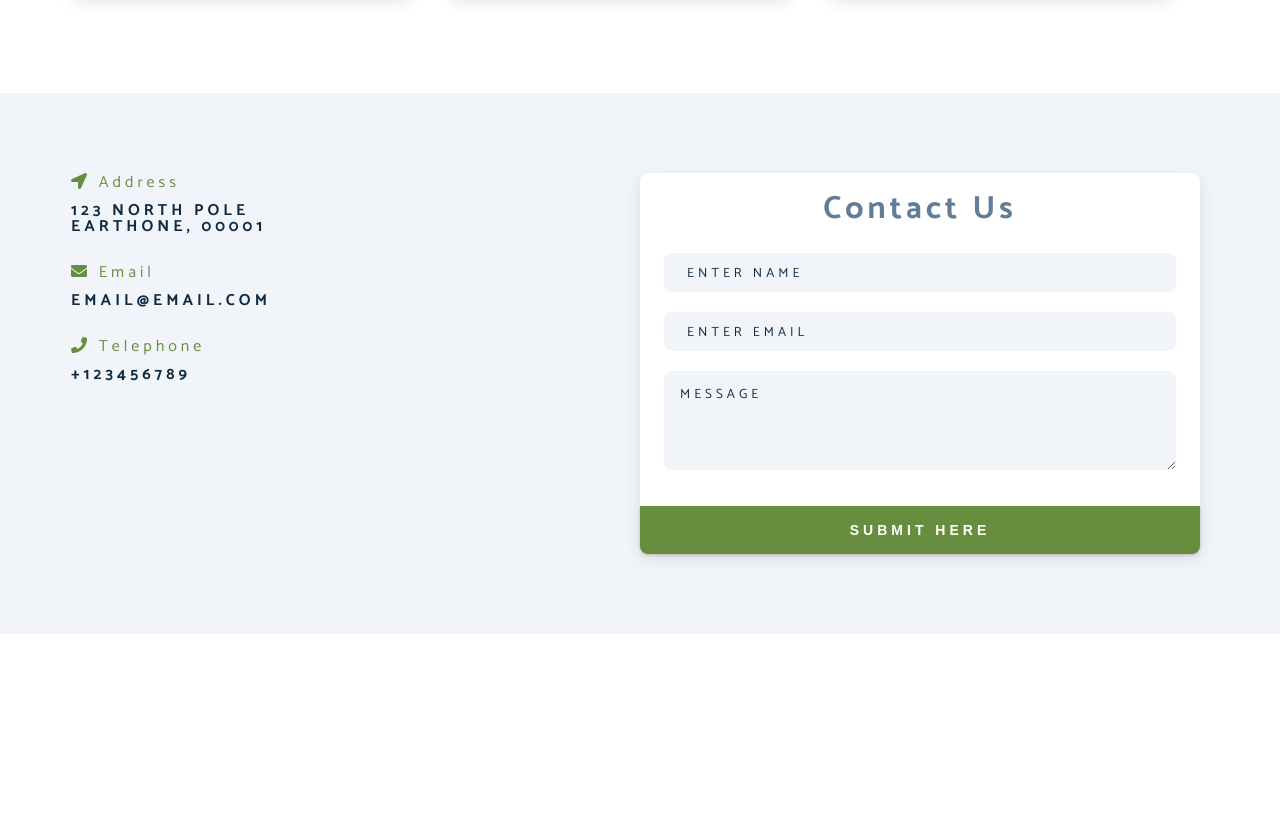
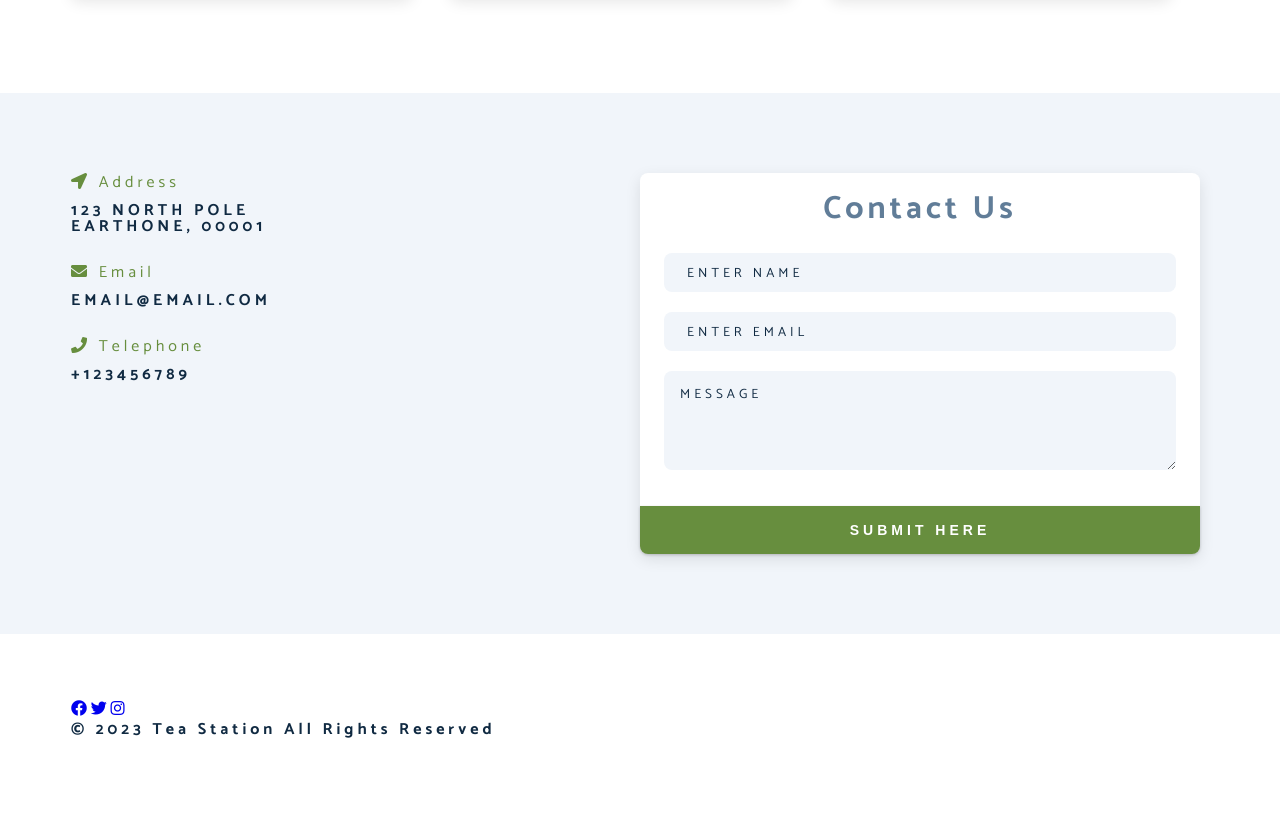
Before and after one commit to sun-n-y/teaStationWebsite, a plain HTML site: page index.html in a window 1280 px wide. Shown: the part 2866-3680 px from the top of the page. Before the commit the page ends 3500 px from the top, so only its background shows below. Drawn offline with Linux system fonts and the light colour scheme; a web font is replaced by a local one.

Commit message:
add footer html

```diff
--- a/app.js
+++ b/app.js
@@ -11,6 +11,5 @@ navClose.addEventListener("click", () => {
   navbar.classList.remove("showNav");
 });
 //setup date
-const date = (document.getElementById(
-  "date"
-).innerHTML = new Date().getFullYear());
+const date = (document.getElementById("date").innerHTML =
+  new Date().getFullYear());
--- a/index.html
+++ b/index.html
@@ -338,6 +338,25 @@
       </div>
     </section>
     <!-- contact end -->
+    <!-- footer -->
+    <footer class="footer">
+      <div class="section-center">
+        <div class="social-icons">
+          <!-- social icon -->
+          <a href="#" class="social-icon"> <i class="fab fa-facebook"></i></a>
+          <!-- social icon end -->
+          <!-- social icon -->
+          <a href="#" class="social-icon"> <i class="fab fa-twitter"></i></a>
+          <!-- social icon end -->
+          <!-- social icon -->
+          <a href="#" class="social-icon"> <i class="fab fa-instagram"></i></a>
+          <!-- social icon end -->
+        </div>
+        <h4 class="footer-text">
+          &copy; <span>2023 </span><span>tea station</span> all rights reserved
+        </h4>
+      </div>
+    </footer>
     <script src="app.js"></script>
   </body>
 </html>
```
